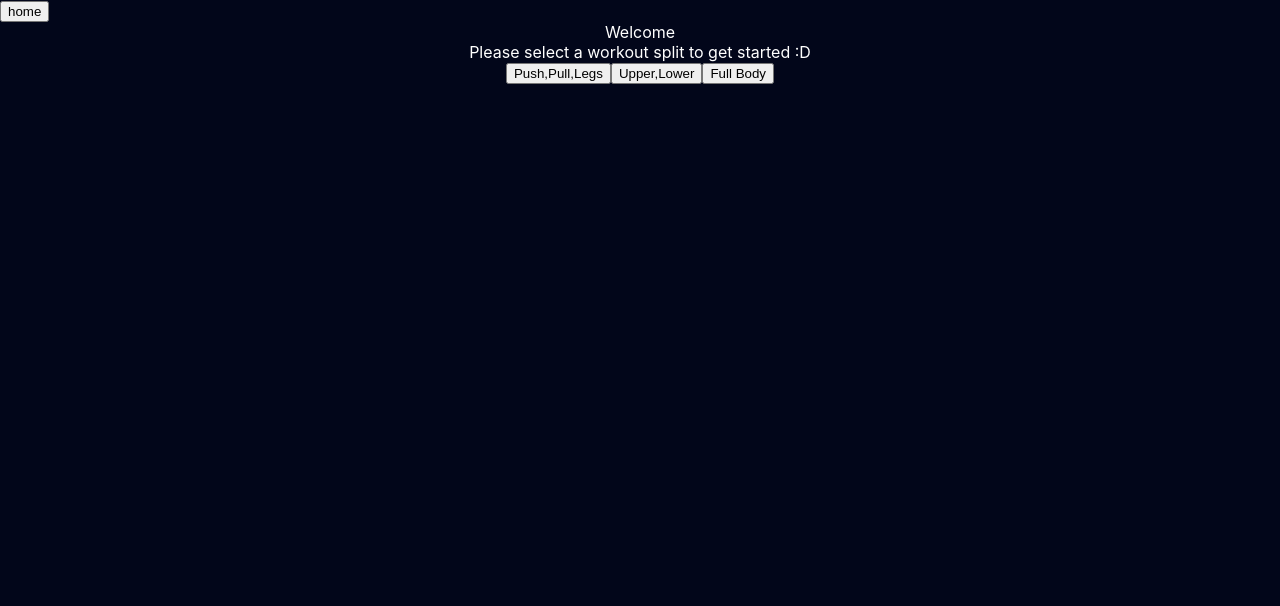
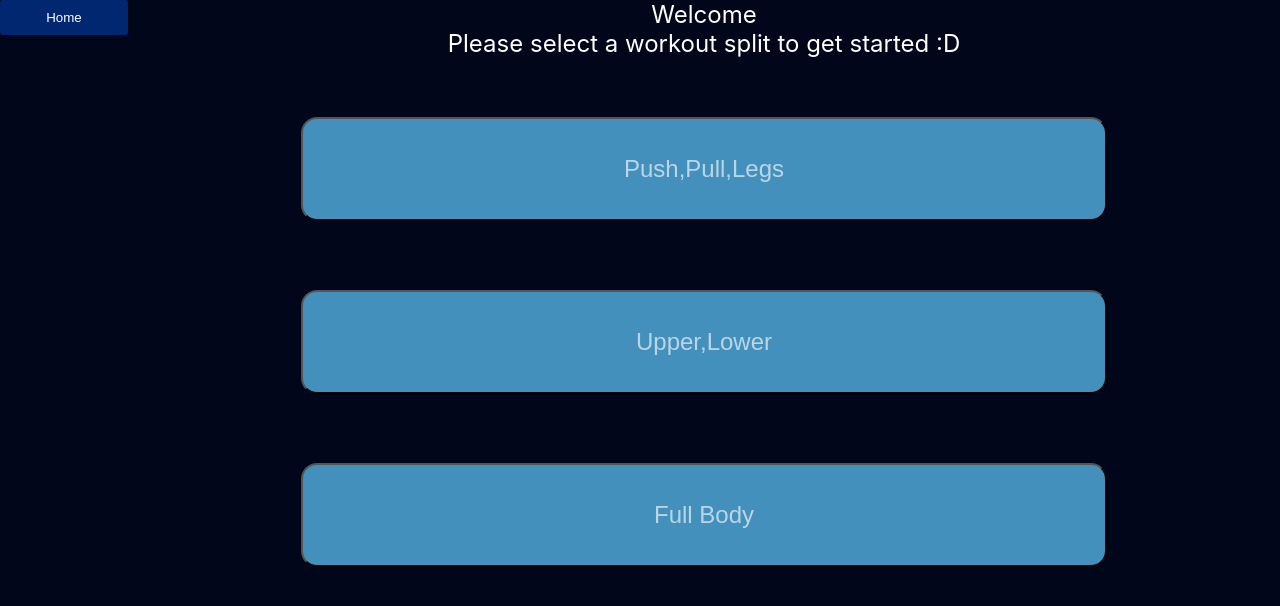
Before and after one commit to qghee/gym-tracker, a React (Create React App) app in the folder tracker/: page /leg in a window 1280 px wide. Shown: the top 606 px of the page. Built offline with nearby package versions, Linux system fonts and the light colour scheme.

Commit message:
Separate muscles and images created.

```diff
--- a/tracker/package.json
+++ b/tracker/package.json
@@ -25,7 +25,7 @@
     "workbox-streams": "^6.6.0"
   },
   "scripts": {
-    "start": "react-scripts start",
+    "start": "set HTTPS=true&&react-scripts start",
     "build": "react-scripts build",
     "test": "react-scripts test",
     "eject": "react-scripts eject"
--- a/tracker/src/App.css
+++ b/tracker/src/App.css
@@ -7,6 +7,8 @@
 
 .main-container{
     position: absolute;
+    display: flex;
+    flex-direction: row;
     width: 100%;
     height: 100%;
     background-color: #02061A;
--- a/tracker/src/App.js
+++ b/tracker/src/App.js
@@ -15,14 +15,14 @@ function App() {
   const [splitIndex, setSplitIndex] = React.useState(-1);
   return (
     <div className="main-container">
-      <div>
+      <div className="side-bar">
         <Home splitSelectorProp={[splitIndex, setSplitIndex]}
              tabIndexProp={[tabIndex, setTabIndex]}/>
       </div>
       {splitIndex == -1 ? (
         <>
           <div className="center">
-            Welcome <br /> Please select a workout split to get started :D
+            Welcome <br/> Please select a workout split to get started :D
             <SplitSelector splitSelectorProp={[splitIndex, setSplitIndex]}
              tabIndexProp={[tabIndex, setTabIndex]}  />
           </div>
--- a/tracker/src/components/menu/Home.js
+++ b/tracker/src/components/menu/Home.js
@@ -1,3 +1,4 @@
+import Menu from "./Menu";
 const Home = ({ splitSelectorProp, tabIndexProp }) => {
   const [splitIndex, setSplitIndex] = splitSelectorProp;
   const [tabIndex, setTabIndex] = tabIndexProp;
@@ -8,7 +9,7 @@ const Home = ({ splitSelectorProp, tabIndexProp }) => {
 
   return (
     <div>
-      <button onClick={() => reset()}>home</button>
+      <button className="side-button" onClick={() => reset()}>Home</button>
     </div>
   );
 };
--- a/tracker/src/components/menu/Menu.css
+++ b/tracker/src/components/menu/Menu.css
@@ -1,11 +1,4 @@
-.menu{
-    /* display: flex;
-    flex-direction: row;
-    justify-content: space-between;
-    align-items: center;
-    color: white */
-    background-color: #00153C;
-}
+
 
 .button-container{
     display: flex;
@@ -31,3 +24,46 @@
     color: white;
     border: none;
 }
+
+.side-button{
+    background-color: #00153C;
+    height: 8%;
+    width: 100%;
+    border-radius: 3px;
+    padding: 10px 16px;
+    color: white;
+    border: none;
+}
+.side-bar{
+    width:  10%;
+    height: 100%;
+}
+.side-button:hover {
+    background-color: #00276F;
+    transition: color 250ms ease-in-out;
+}
+
+.selector{
+    list-style: none;
+    height: 100%;
+    width:  100%;
+    align-items: center;
+    display: flex;
+    flex-direction: column;
+
+    padding-inline-start: 0%;
+
+}
+.selector li{
+    width: 70%;
+    height: 15%;
+    padding-block: 3%;
+}
+.selector button{
+    background-color: #4390BC;
+    color: #bad6e6;
+    width: 100%;
+    height: 100%;
+    border-radius: 16px;
+    font-size: x-large;
+}
--- a/tracker/src/components/menu/SplitSelector.js
+++ b/tracker/src/components/menu/SplitSelector.js
@@ -1,34 +1,32 @@
 const SplitSelector = ({ splitSelectorProp, tabIndexProp }) => {
   const [splitIndex, setSplitIndex] = splitSelectorProp;
-  const [tabIndex, setTabIndex] = tabIndexProp
+  const [tabIndex, setTabIndex] = tabIndexProp;
 
-  function setPushPullLegs(num){
-    setSplitIndex(0)
-    setTabIndex(0)
+  function setPushPullLegs(num) {
+    setSplitIndex(0);
+    setTabIndex(0);
   }
-  function setUpperLower(){
-    setSplitIndex(1)
-    setTabIndex(3)
+  function setUpperLower() {
+    setSplitIndex(1);
+    setTabIndex(3);
   }
-  function setFullBody(){
-    setSplitIndex(2)
-    setTabIndex(5)
+  function setFullBody() {
+    setSplitIndex(2);
+    setTabIndex(5);
   }
 
   return (
-    <div>
-      <div>
-        <a>
-          <button onClick={() => setPushPullLegs()}>Push,Pull,Legs</button>
-        </a>
-        <a>
-          <button onClick={() => setUpperLower()}>Upper,Lower</button>
-        </a>
-        <a>
-          <button onClick={() => setFullBody()}>Full Body</button>
-        </a>
-      </div>
-    </div>
+    <ul className="selector">
+      <li>
+        <button onClick={() => setPushPullLegs()}>Push,Pull,Legs</button>
+      </li>
+      <li>
+        <button onClick={() => setUpperLower()}>Upper,Lower</button>
+      </li>
+      <li>
+        <button onClick={() => setFullBody()}>Full Body</button>
+      </li>
+    </ul>
   );
 };
 
--- a/tracker/src/components/tracker/TrackerPage.css
+++ b/tracker/src/components/tracker/TrackerPage.css
@@ -1,15 +1,38 @@
 .center {
     display: flex;
+    flex-direction: row;
     flex-direction: column;
     align-items: center;
     flex-grow: 1;
     text-align: center;
+    font-size: x-large;
+
+
   }
 
 .tracker-button{
   background-color: #2d383c;
-  padding: 10px;
+  padding: 8px 8px;
   border-radius: 8px;
-  left: 10%;
-  color: #39ace7;
+  color: #FFFFFF;
+  transition: color 100ms;
+  outline: none;
+  line-height: 20px;
 }
+
+.tracker-button:hover,
+.tracker-button:focus {
+  background-color: #45565C;
+}
+
+.tracker-button-delete{
+  background-color: #E02F1F;
+  padding: 8px 8px;
+  border-radius: 8px;
+  color:#3F3431;
+  transition: color 100ms;
+  outline: none;
+  line-height: 20px;
+  font-weight: bolder;
+  font-size: 15px;
+}
--- a/tracker/src/serviceWorkerRegistration.js
+++ b/tracker/src/serviceWorkerRegistration.js
@@ -32,7 +32,6 @@ export function register(config) {
 
     window.addEventListener('load', () => {
       const swUrl = `https://localhost:3000/service-worker.js`;
-
       if (isLocalhost) {
         // This is running on localhost. Let's check if a service worker still exists or not.
         checkValidServiceWorker(swUrl, config);
@@ -99,6 +98,7 @@ function registerValidSW(swUrl, config) {
 
 function checkValidServiceWorker(swUrl, config) {
   // Check if the service worker can be found. If it can't reload the page.
+
   fetch(swUrl, {
     headers: { 'Service-Worker': 'script' },
   })
```
